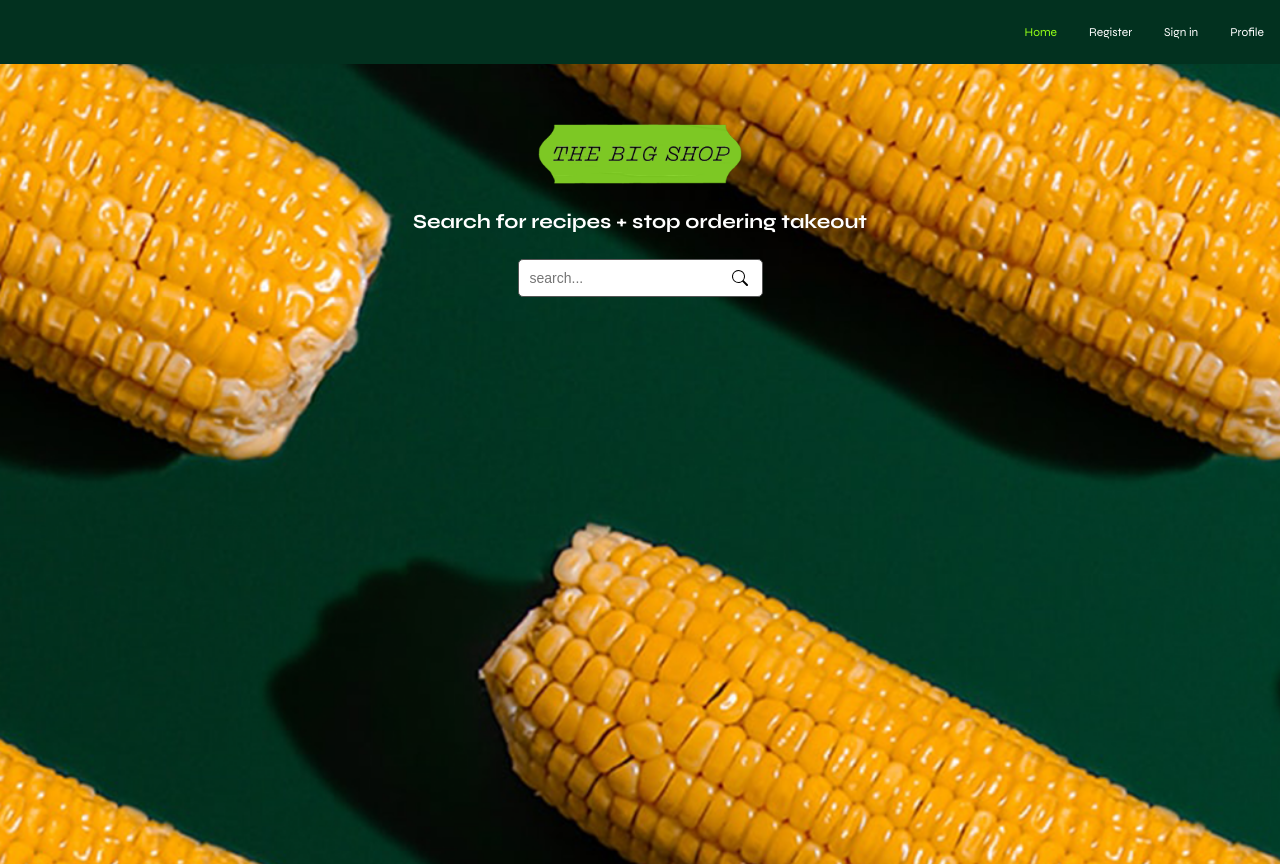
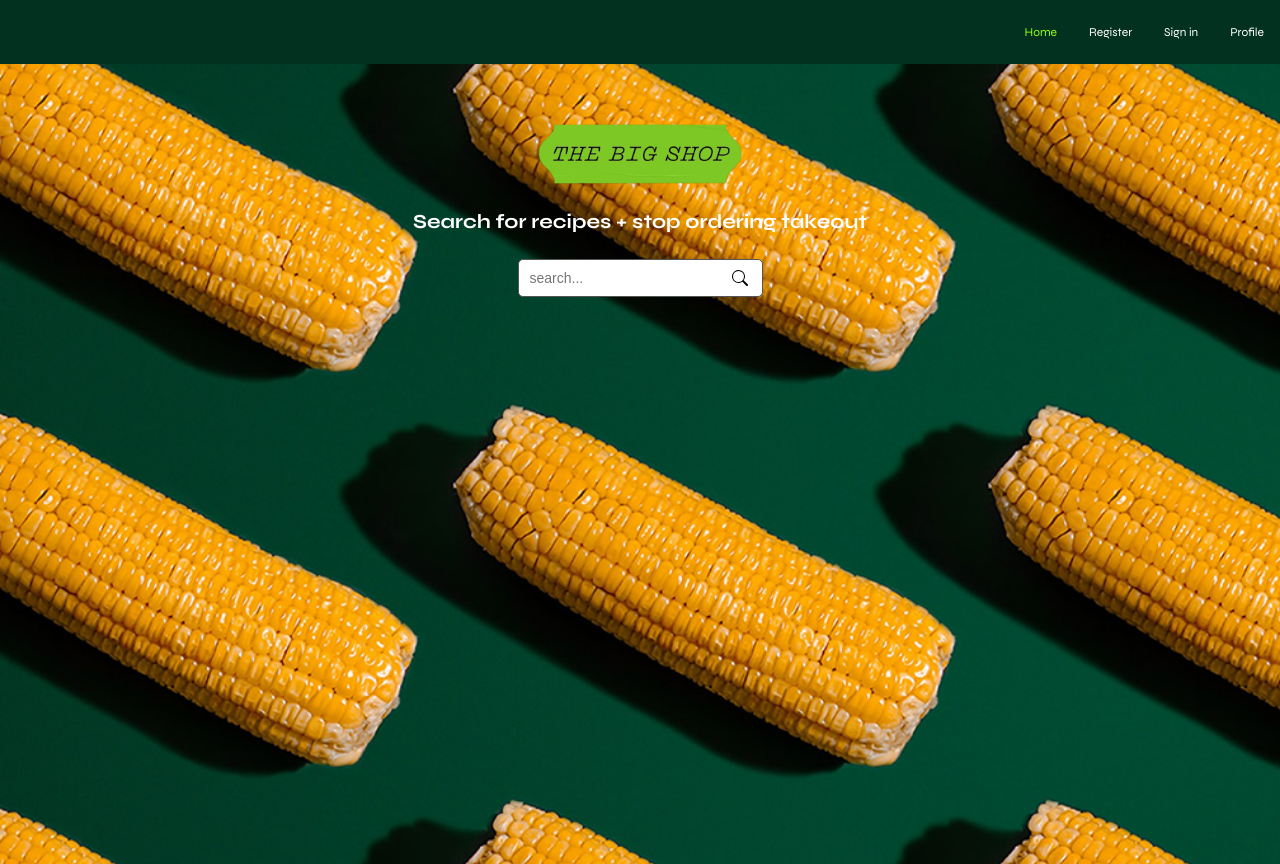
Before and after one commit to russfraze/The-Big-Shop-react-firebase, a React (Create React App) app: page / in a window 1280 px wide. Built offline with nearby package versions, Linux system fonts and the light colour scheme.

Commit message:
background image change

```diff
--- a/src/styles/home.module.css
+++ b/src/styles/home.module.css
@@ -1,5 +1,5 @@
 html .home {
- background: url('../assets/HOME\ PAGE\ 03\ copy\ 4.png') no-repeat center fixed;
+ background: url('../assets/HOME\ PAGE\ 03\ copy\ 4 (1).png') no-repeat center fixed;
  -webkit-background-size: cover;
  -moz-background-size: cover;
  -o-background-size: cover;
```
Also changed, not shown: src/assets/HOME PAGE 03 copy 4 (1).png (added).
